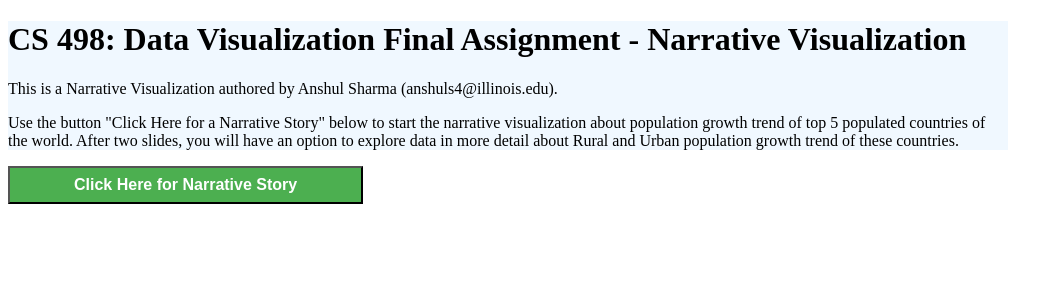
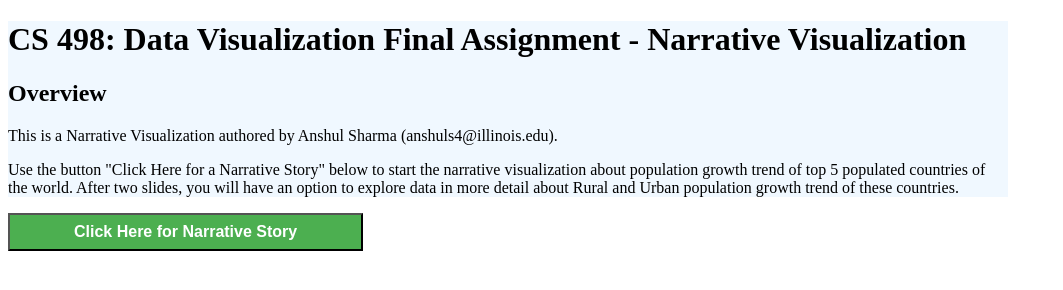
Before and after one commit to anshuls4/anshuls4.github.io, a plain HTML site: page index.html in a window 1280 px wide. Shown: the whole page, without its empty margins (0-1063 px from the left). Drawn offline with Linux system fonts and the light colour scheme.

Commit message:
Fixing URL in Index file

```diff
--- a/index.html
+++ b/index.html
@@ -32,13 +32,13 @@
 <div class="i" id="index">
                 <div class="center-align">
                                 <h1>CS 498: Data Visualization Final Assignment - Narrative Visualization</h1>
-
+				<h2>Overview</h2>
 
                                 <p>This is a Narrative Visualization authored by Anshul Sharma (anshuls4@illinois.edu).</p>
                                 <p>Use the button "Click Here for a Narrative Story" below to start the narrative visualization about population growth trend of top 5 populated countries of the world. After two slides, you will have an option to explore data in more detail about Rural and Urban population growth trend of these countries.</p>
 
                 </div>
-                <input type=button id ="next" class="button button1" onClick="location.href='https://anshuls4.github.io/NarrativeVisualization/Top5PopulatedCountries.html'" value='Click Here for Narrative Story'>
+                <input type=button id ="next" class="button button1" onClick="location.href='https://anshuls4.github.io/CountryPopulation-Top5.html'" value='Click Here for Narrative Story'>
         </div>
 </div>
 </html>
```
